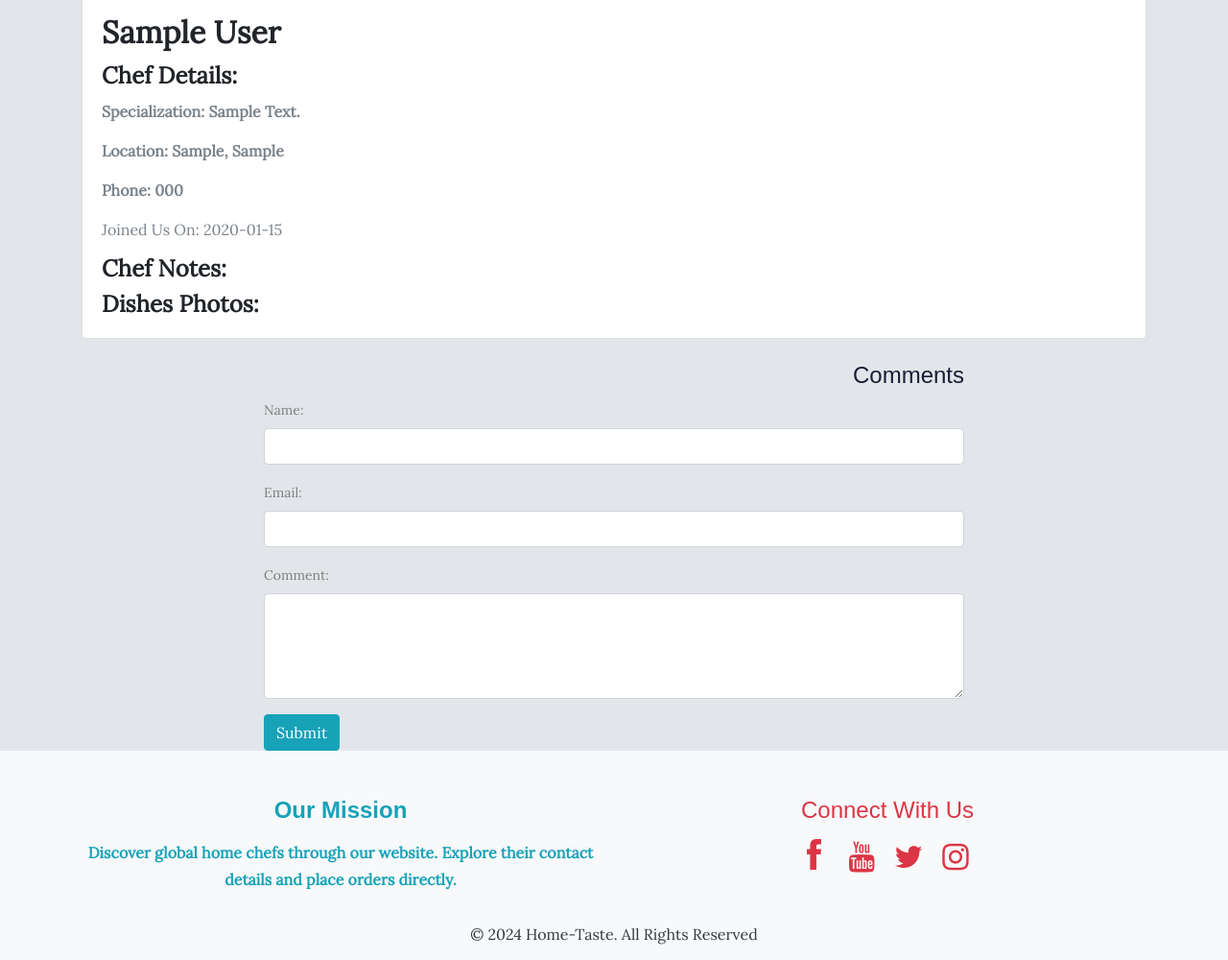
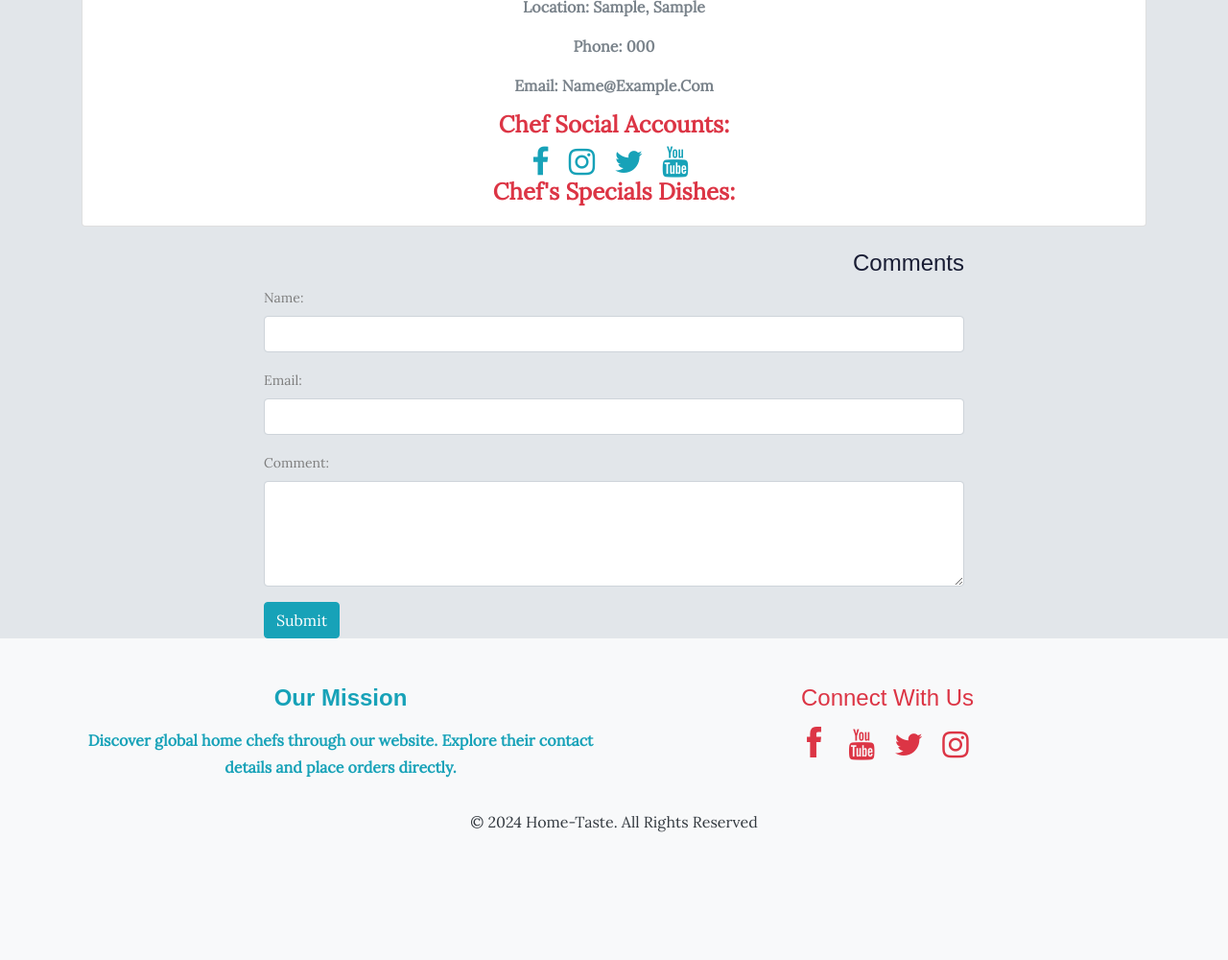
Before and after one commit to alakeldev/home-taste-app, a Django app: a page that uses accounts/templates/account/chef_info.html in a window 1280 px wide. Shown: the part 440-1440 px from the top of the page at 96% size. After the commit the page ends 1307 px from the top, so only its background shows below. Run offline with Django 4.2, Linux system fonts and the light colour scheme; tables that the repository leaves empty hold one stand-in row (values such as "Sample post"); grey boxes marked "Sample" are stand-in pictures; some libraries are stand-ins or nearby versions; some web fonts are replaced.

Commit message:
edit chef_info.html page 'call stored data and display it on the page + style it + add socail links and try if it's working'

```diff
--- a/accounts/templates/account/chef_info.html
+++ b/accounts/templates/account/chef_info.html
@@ -7,17 +7,32 @@
     <div class="row justify-content-center">
         <!-- Chef Profile -->
         <div class="col-md-12">
-            <div class="card">
+            <div class="card text-center">
                 <div class="card-body text-capitalize">
-                    <img src="chef-image.jpg" alt="Chef Image" class="img-fluid mb-3">
+                    {% if chef_info.image %}
+                    <img src="{{ chef_info.image.url }}" alt="Chef Image" class="img-fluid mb-3" width="200">
+                    {% else %}
+                    <img src="{% static 'static_group1/img/default.jpg' %}" alt="Chef Image" class="img-fluid mb-3"
+                        width="200">
+                    {% endif %}
                     <p class="card-title h2 font-weight-bold">{{ chef_info.name }}</p>
-                    <p class="card-text h4 font-weight-bold">Chef Details:</p>
+                    <p class="card-text h4 font-weight-bold text-danger">Chef Details:</p>
                     <p class="card-text font-weight-bold">Specialization: {{ chef_info.cuisine_specialization }}</p>
                     <p class="card-text font-weight-bold">Location: {{ chef_info.city }}, {{ chef_info.country }}</p>
                     <p class="card-text font-weight-bold">Phone: {{ chef_info.phone_number }}</p>
-                    <p class="card-text">Joined Us On: {{ chef_info.created_on|date:"Y-m-d" }}</p>
-                    <p class="card-text h4 font-weight-bold">Chef Notes:</p>
-                    <p class="card-text h4 font-weight-bold">Dishes Photos:</p>
+                    <p class="card-text font-weight-bold">Email: {{ chef_info.email }}</p>
+                    <p class="card-text h4 font-weight-bold text-danger">Chef Social Accounts:</p>
+                    <ul class="text-center">
+                        <li class="list-inline-item pr-2 "><a href="{{ chef_info.facebook_account }}"><i class="fa fa-facebook fa-2x text-info"></i></a>
+                        </li>
+                        <li class="list-inline-item pr-2"><a href="{{ chef_info.instagram }}"><i class="fa fa-instagram fa-2x text-info"></i></a>
+                        </li>
+                        <li class="list-inline-item pr-2"><a href="{{ chef_info.twitter_account }}"><i class="fa fa-twitter fa-2x text-info"></i></a>
+                        </li>
+                        <li class="list-inline-item pr-2"><a href="{{ chef_info.youtube_account }}"><i class="fa fa-youtube fa-2x text-info"></i></a>
+                        </li>
+                    </ul>
+                    <p class="card-text h4 font-weight-bold text-danger">Chef's Specials Dishes:</p>
                 </div>
             </div>
         </div>
```
